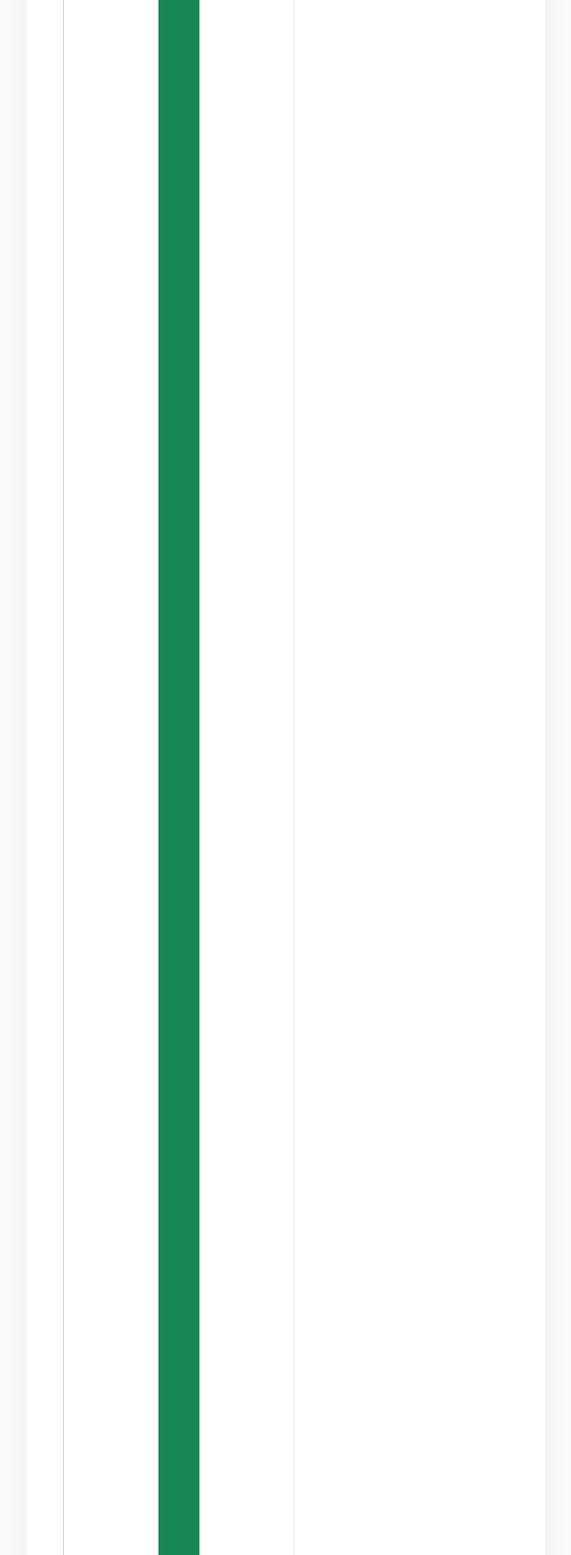
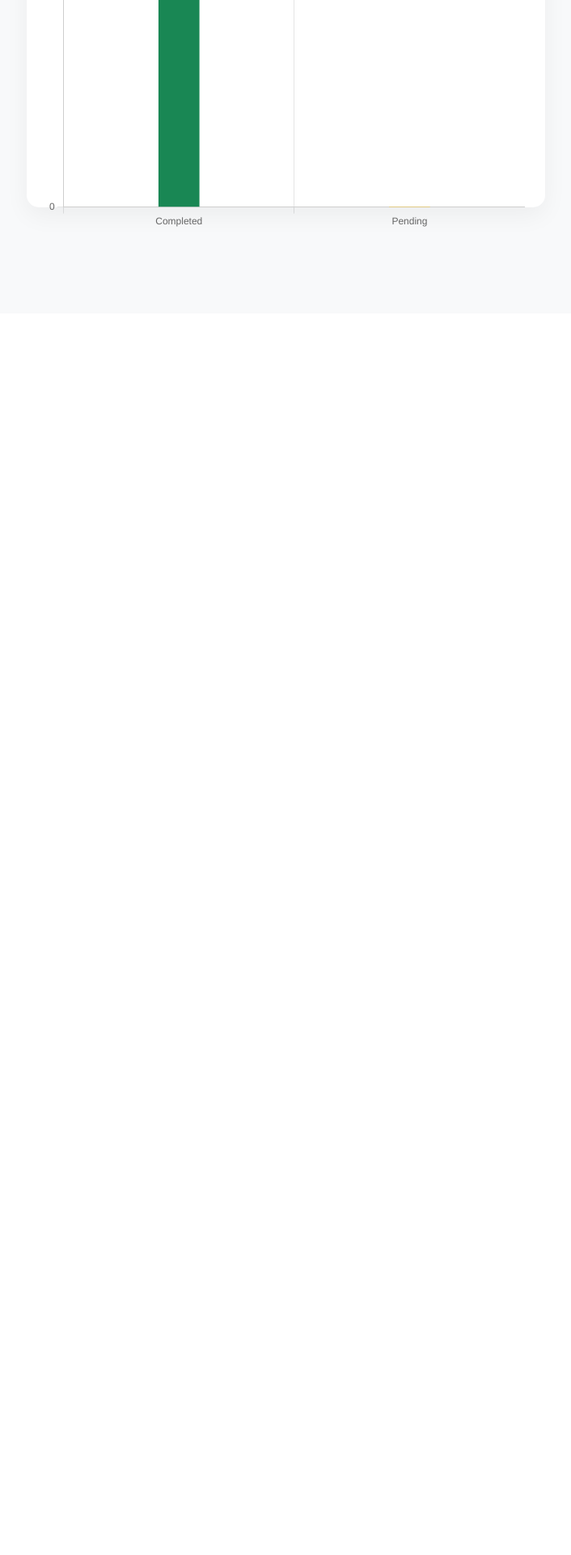
Before and after one commit to byashu/TaskZen, a Django app: page /summary/ in a window 1280 px wide. Shown: the part 413-2333 px from the top of the page at 81% size, without its empty margins (287-993 px from the left). After the commit the page ends 693 px from the top, so only its background shows below. Run offline with Django 5.2, Linux system fonts and the light colour scheme; a user stored in the database is signed in; tables that the repository leaves empty hold one stand-in row (values such as "Sample post").

Commit message:
fixed charts and updated

```diff
--- a/task_app/static/js/summary.js
+++ b/task_app/static/js/summary.js
@@ -13,7 +13,7 @@ document.addEventListener('DOMContentLoaded', function () {
 
             // 3. Initialize the Chart
             new Chart(ctx, {
-                type: 'bar', // Using 'bar' for a clean, professional presentation look
+                type: 'bar', // Professional bar chart for presentation
                 data: {
                     labels: ['Completed', 'Pending'],
                     datasets: [{
@@ -26,6 +26,7 @@ document.addEventListener('DOMContentLoaded', function () {
                 },
                 options: {
                     responsive: true,
+                    // STOP CHART EXPANSION: This forces the chart to stay inside the container height
                     maintainAspectRatio: false,
                     scales: {
                         y: {
@@ -37,7 +38,7 @@ document.addEventListener('DOMContentLoaded', function () {
                     },
                     plugins: {
                         legend: {
-                            display: false // Hiding legend for a cleaner single-dataset bar chart
+                            display: false // Cleaner look for a single dataset
                         }
                     }
                 }
--- a/task_app/templates/summary.html
+++ b/task_app/templates/summary.html
@@ -48,8 +48,11 @@
     <div class="col-lg-7">
         <div class="chart-container text-center" id="summary-data-bridge"
              data-completed="{{ completed|default:0 }}"
-                     data-pending="{{ pending|default:0 }}">
+             data-pending="{{ pending|default:0 }}"
+             style="position: relative; height:400px; width:100%;">
+
             <h4 class="mb-4 fw-bold">Task Status Overview</h4>
+
             <canvas id="summaryChart"></canvas>
         </div>
         </div>
```
Lines whose indentation alone changed are shown as unchanged.
